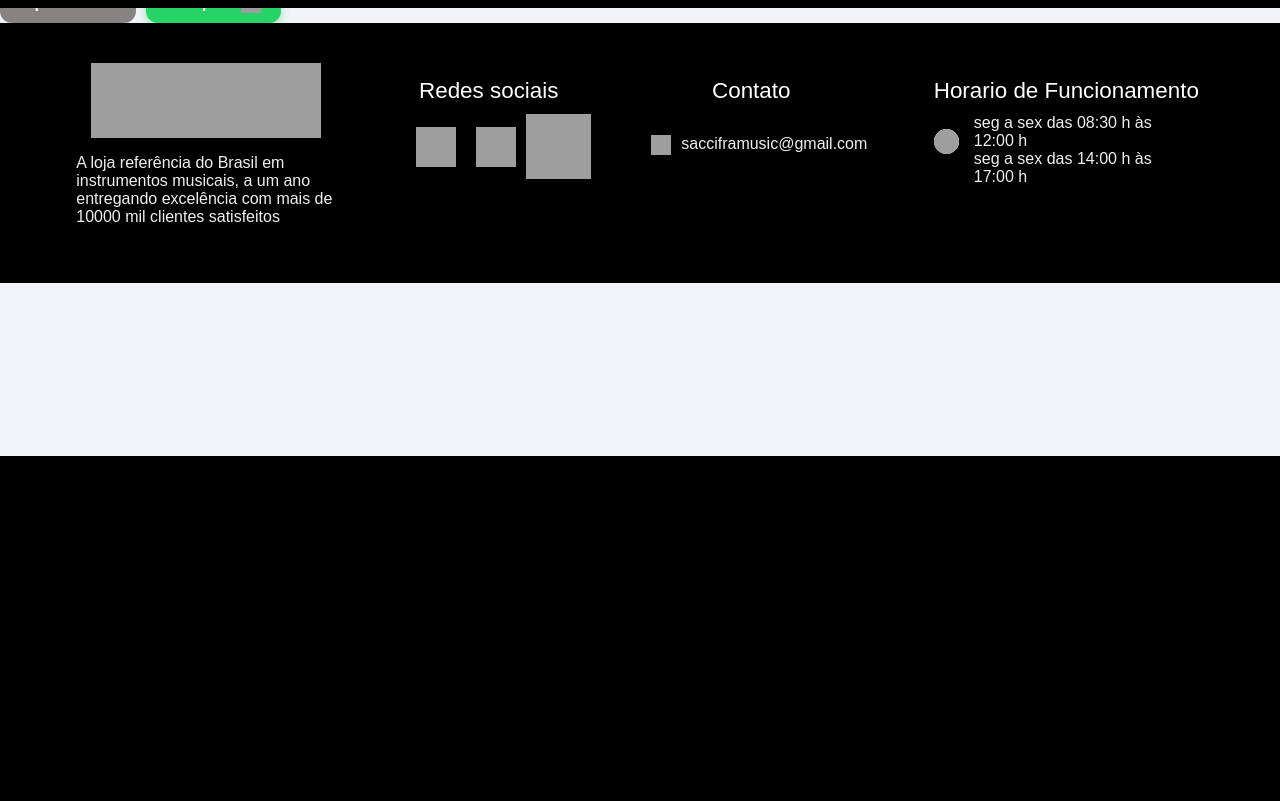
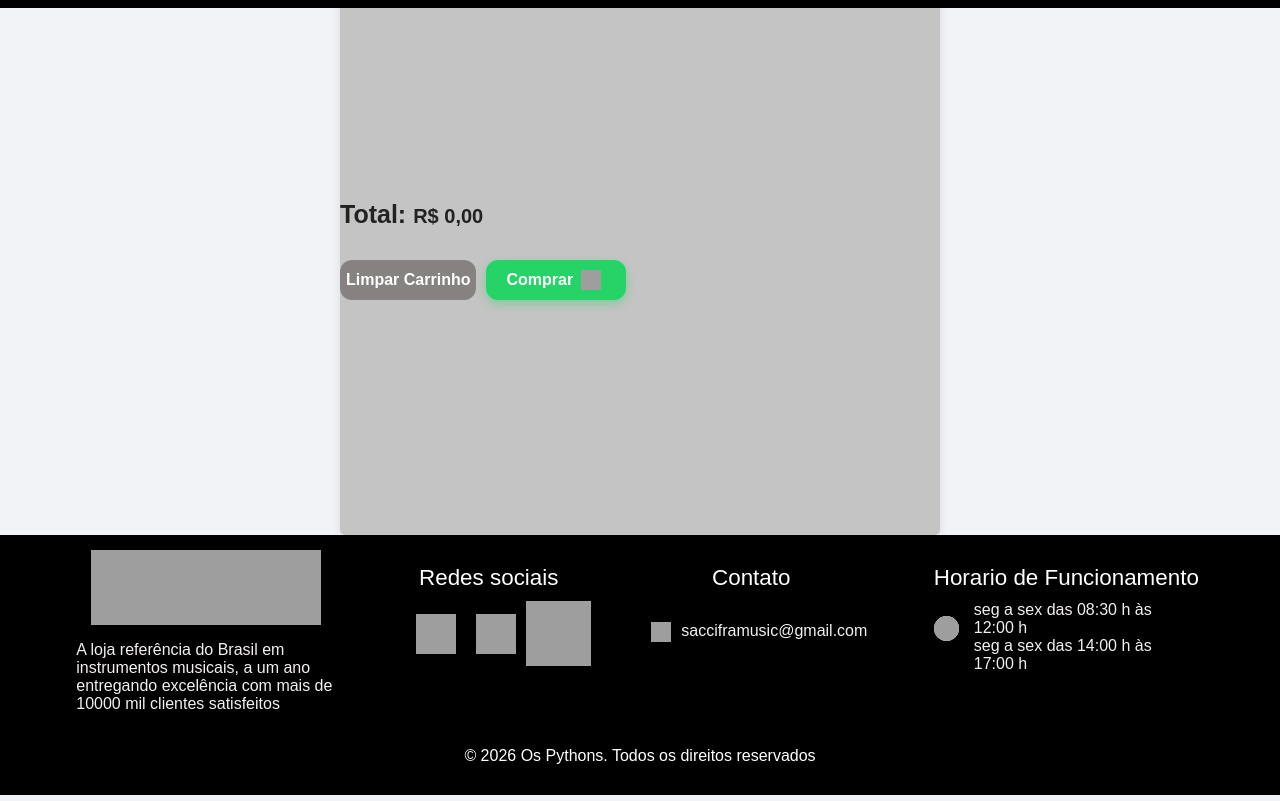
Before and after one commit to nardesdaniel/Cifra-Music, a Flask app: page /carrinho in a window 1280 px wide. Shown: the part 344-1145 px from the top of the page. Before the commit the page ends 800 px from the top, so only its background shows below. Run offline with Flask 3, Linux system fonts and the light colour scheme; the visitor is signed in with stand-in values (Sample User, id 1); grey boxes are pictures that could not be loaded.

Commit message:
Alteração e estilização no parte do carrinho de compras

```diff
--- a/static/style.css
+++ b/static/style.css
@@ -275,6 +275,7 @@ ul {
     font-weight: bold;
 } */
 
+/*  */
 
 .menu {
     list-style: none;
@@ -285,6 +286,65 @@ ul {
 }
 
 /* Forçar ordem: cadastrar, listar, carrinho */
+
+/* Carrinho de compras*/
+
+#cartTotal {
+    font-size: 20px;
+}
+
+.h2-car {
+    font-size: 25px;
+}
+
+.cart-item {
+   display: flex;
+    margin-left: 10px;
+}
+
+.info {
+    margin-left: 20px;
+}
+
+.price {
+    display: flex;
+    margin-left: 100px;
+    justify-content: center;
+    align-items: center;
+
+    color: #000 ;
+}
+
+.cart-item p {
+    height: 20px;
+}
+
+.cart-item span {
+    height: 20px;
+
+}
+
+.cart-container {
+    width: 600px;
+    height: 600px;
+    background-color: #c4c4c4;
+    border-radius: 5px;
+
+    gap: 10px;
+    display: flex;
+    flex-direction: column;
+    justify-content: center;
+    box-shadow: 0 0 10px rgba(0, 0, 0, 0.1);
+
+}
+
+.main {
+    display: flex;
+    justify-content: center;
+    flex-direction: column;
+    align-items: center;
+}
+
 .menu {
     align-items: center;
 }
@@ -733,10 +793,13 @@ body {
 
     cursor: pointer;
 
+    width: 100px;
+    height: 20px;
     text-decoration: none;
     display: flex;
     align-items: center;
     gap: 8px;
+
 
     box-shadow: 0px 4px 10px rgba(37, 211, 102, 0.4);
 
--- a/templates/base.html
+++ b/templates/base.html
@@ -348,8 +348,7 @@
 
             </ul>
 
-
-
+            <p style="color: white; ">&copy; 2026 Os Pythons. Todos os direitos reservados </p>
         </div>
 
     </footer>
--- a/templates/carrinho.html
+++ b/templates/carrinho.html
@@ -2,23 +2,34 @@
 
 {% block content %}
 
-
+<main class="main">
 
     <h1>Carrinho de Compras</h1>
 
+    <div class="cart-container">
         <div id="cartItems" class="total"></div>
 
-<h2>Total: <span id="cartTotal">00.000,00</span></h2>
+        <h2 class="h2-car">Total: <span id="cartTotal">00.000,00</span></h2>
 
         <div class="buttons-car">
             <button class="btn-clear" onclick="clearCart()">Limpar Carrinho</button>
-    <a id="btn-whatsapp" target="_blank" class="btn-success" href="https://wa.me/5599999999999?text=${encodeURIComponent(message)}">
+            <a id="btn-whatsapp" target="_blank" class="btn-success"
+                href="https://wa.me/5599999999999?text=${encodeURIComponent(message)}">
                 Comprar
                 <img src="https://i.postimg.cc/PJFtpp7d/icon-whats.png" width="20px" style="align-items: center;">
             </a>
         </div>
+    </div>
+</main>
 
 <script>
+
+    function precoBRL(value) {
+        return value.toLocaleString('pt-BR', {
+            style: 'currency',
+            currency: 'BRL'
+        });
+    }
 
     document.addEventListener("DOMContentLoaded", () => {
         let cart = JSON.parse(localStorage.getItem("cart")) || [];
@@ -36,17 +47,24 @@
 
             list.innerHTML += `
             <div class="cart-item">
-                <img src="${item.image}" width="80">
-                <strong>${item.name}</strong>
-                <span>Quantidade: ${item.qty}</span>
-                <span>Total: R$ ${(item.price * item.qty).toFixed(2)}</span>
+                    <img style="border-radius: 5px; width: 80px;" src="${item.image}" >
+
+                <div class="info">
+                    <p class="name">${item.name}</p>
+                    <span class="qty">Quantidade: ${item.qty}</span>
+                </div>
+
+                <div class="price">
+                    ${precoBRL(item.price * item.qty)}
+                </div>
+
             </div>
         `;
             //Mensagem do WhatsApp
             message += `${item.name} \n`;
         });
 
-        totalSpan.textContent = total.toFixed(2);
+        totalSpan.textContent = precoBRL(total)
 
         let link = `https://wa.me/5599999999999?text=${encodeURIComponent(message)}`;
 
--- a/templates/instrumentos/violoes/violaotakamine.html
+++ b/templates/instrumentos/violoes/violaotakamine.html
@@ -110,6 +110,7 @@ function changeImage(element) {
 
 <!-- SCRIPT DO CARRINHO -->
 <script>
+
 function addToCart() {
     const product = {
         id: "violaotakamine",
@@ -118,6 +119,7 @@ function addToCart() {
         image: "https://i.postimg.cc/zBqSgMhr/imgtk.webp",
         qty: 1
     };
+
 
     let cart = JSON.parse(localStorage.getItem("cart")) || [];
 
```
Lines whose indentation alone changed are shown as unchanged.
